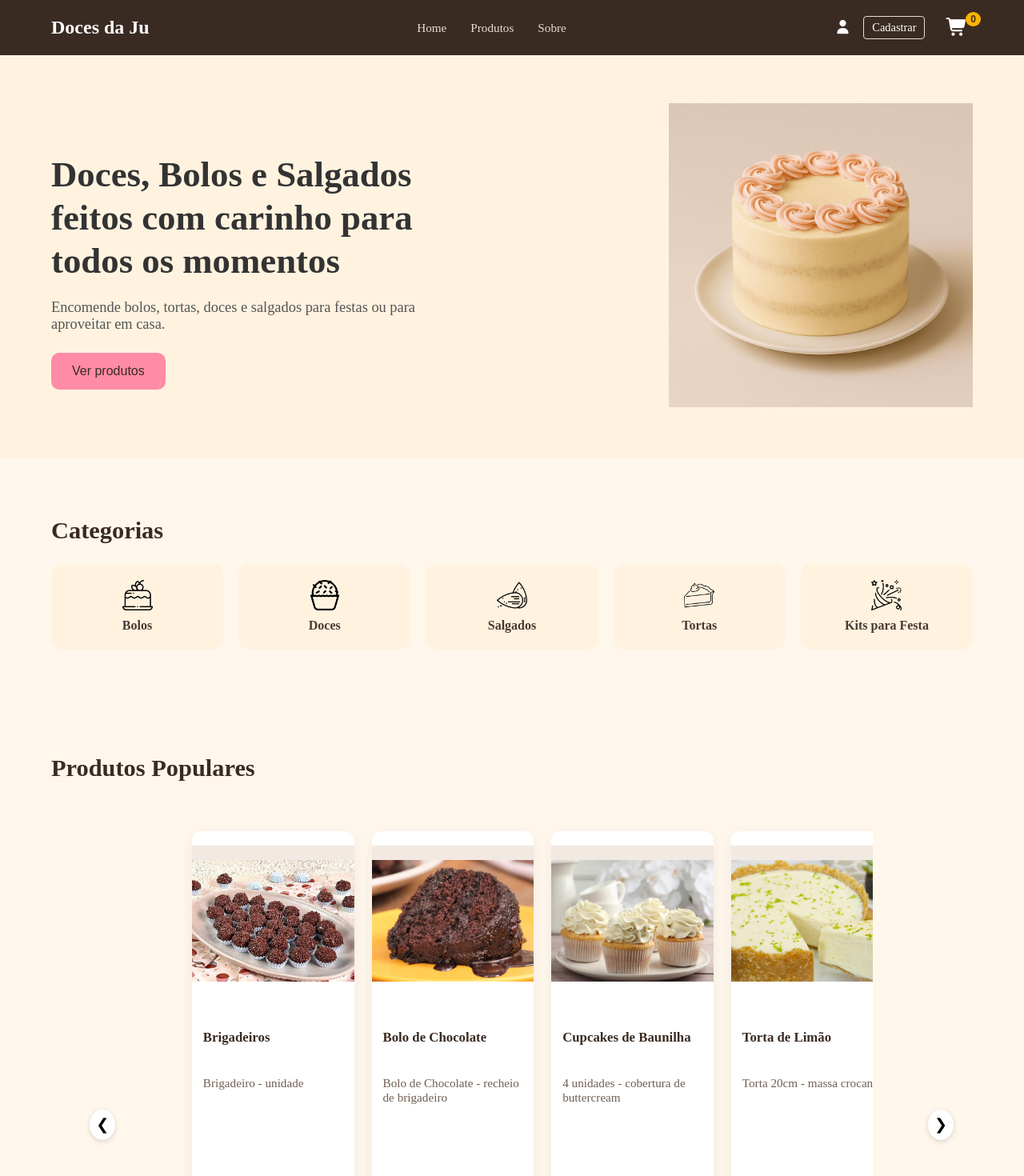
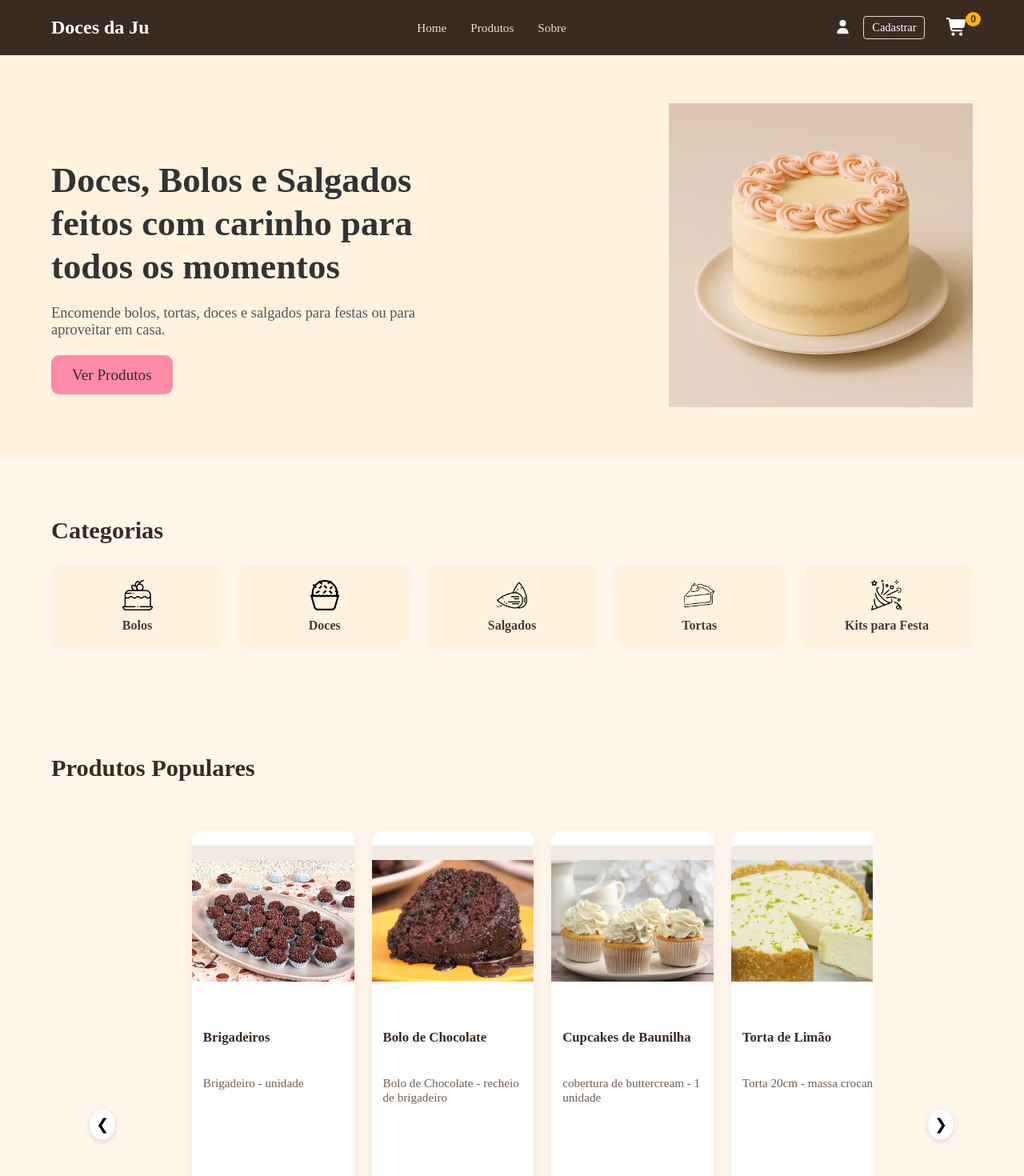
Before and after one commit to mateus-msantos-dev/desafio-final, an Angular app: page / in a window 1280 px wide. Shown: the top 1470 px of the page at 80% size. Built offline with nearby package versions, Linux system fonts and the light colour scheme.

Commit message:
Pequenas alterações nos links do home e sobre

```diff
--- a/public/assets/data/products.json
+++ b/public/assets/data/products.json
@@ -3,7 +3,7 @@
       "id": 1,
       "name": "Brigadeiros",
       "short": "Brigadeiro - unidade",
-      "price": 55.0,
+      "price": 1.50,
       "image": "/img/brigadeiro.jpeg",
       "category": "doces"
     },
@@ -11,15 +11,15 @@
       "id": 2,
       "name": "Bolo de Chocolate",
       "short": "Bolo de Chocolate - recheio de brigadeiro",
-      "price": 45.0,
+      "price": 25.0,
       "image": "/img/bolo-de-chocolate.jpg",
       "category": "bolos"
     },
     {
       "id": 3,
       "name": "Cupcakes de Baunilha",
-      "short": "4 unidades - cobertura de buttercream",
-      "price": 20.0,
+      "short": "cobertura de buttercream - 1 unidade",
+      "price": 5.0,
       "image": "/img/cupcake-de-baunilha.avif",
       "category": "doces"
     },
@@ -27,7 +27,7 @@
       "id": 4,
       "name": "Torta de Limão",
       "short": "Torta 20cm - massa crocante",
-      "price": 60.0,
+      "price": 30.0,
       "image": "/img/torta-de-limao.jpg",
       "category": "tortas"
     },
@@ -35,7 +35,7 @@
       "id": 5,
       "name": "Coxinha",
       "short": "Coxinha de frango - unidade",
-      "price": 3,
+      "price": 2,
       "image": "/img/coxinha.webp",
       "category": "salgados"
     },
@@ -43,7 +43,7 @@
       "id": 6,
       "name": "Kibe",
       "short": "Kibe - unidade",
-      "price": 3,
+      "price": 1.50,
       "image": "/img/kibe.avif",
       "category": "salgados"
     },
@@ -51,7 +51,7 @@
       "id": 7,
       "name": "Pastel",
       "short": "Pastel de carne - unidade",
-      "price": 4,
+      "price": 2,
       "image": "/img/pastel.webp",
       "category": "salgados"
     },
@@ -59,7 +59,7 @@
       "id": 8,
       "name": "Empada",
       "short": "Empada de frango - unidade",
-      "price": 2.50,
+      "price": 1.50,
       "image": "/img/empada.webp",
       "category": "salgados"
     },
@@ -67,7 +67,7 @@
       "id": 9,
       "name": "Bolo de Milho",
       "short": "Bolo de Milho",
-      "price": 28,
+      "price": 20,
       "image": "/img/bolo-de-milho.webp",
       "category": "bolos"
     },
@@ -75,7 +75,7 @@
       "id": 10,
       "name": "Bolo de Cenoura com Chocolate",
       "short": "Bolo de Cenoura com Chocolate",
-      "price": 30,
+      "price": 26,
       "image": "/img/bolo-de-cenoura.webp",
       "category": "bolos"
     },
@@ -91,7 +91,7 @@
       "id": 12,
       "name": "Beijinho",
       "short": "Beijinho - unidade",
-      "price": 5,
+      "price": 1.50,
       "image": "/img/beijinho.jpg",
       "category": "doces"
     },
@@ -99,7 +99,7 @@
       "id": 13,
       "name": "Bem Casado",
       "short": "Bem Casado - unidade",
-      "price": 5,
+      "price": 2,
       "image": "/img/bem-casado.avif",
       "category": "doces"
     },
@@ -107,7 +107,7 @@
       "id": 14,
       "name": "Torta de morango",
       "short": "Torta de morango",
-      "price": 62,
+      "price": 45,
       "image": "/img/torta-de-morango.jpg",
       "category": "tortas"
     },
@@ -115,7 +115,7 @@
       "id": 15,
       "name": "Torta de Maracujá",
       "short": "Torta de Maracujá",
-      "price": 58,
+      "price": 42,
       "image": "/img/torta-de-maracuja.jpg",
       "category": "tortas"
     },
@@ -123,7 +123,7 @@
       "id": 16,
       "name": "Torta de Chocolate",
       "short": "Torta de Chocolate",
-      "price": 55,
+      "price": 44,
       "image": "/img/torta-de-chocolate.webp",
       "category": "tortas"
     }
--- a/src/app/components/footer/footer.component.html
+++ b/src/app/components/footer/footer.component.html
@@ -9,8 +9,8 @@
       <!-- Navegação -->
       <nav class="footer-nav">
         <a href="#">Home</a>
-        <a href="#">Produtos</a>
-        <a href="#">Sobre</a>
+        <a href="/produtos">Produtos</a>
+        <a href="/sobre">Sobre</a>
       </nav>
 
       <!-- Redes sociais -->
--- a/src/app/pages/home/components/categorias/categorias.component.css
+++ b/src/app/pages/home/components/categorias/categorias.component.css
@@ -22,8 +22,6 @@
     border-radius: 14px;
     padding: 1.2rem 0.8rem;
     text-align: center;
-    cursor: pointer;
-
     display: flex;
     flex-direction: column;
     align-items: center;
--- a/src/app/pages/home/components/hero/hero.component.css
+++ b/src/app/pages/home/components/hero/hero.component.css
@@ -35,26 +35,23 @@
 .subtitle {
   font-size: 1.15rem;
   color: #555;
-  margin-bottom: 25px;
+  margin-bottom: 35px;
 }
 
 /* Botão */
-.btn-hero {
+.btn-hero1 {
   background-color: #ff8ba7; /* rosa */
   padding: 14px 26px;
-  font-size: 1rem;
+  font-size: 1.2rem;
   border: none;
   border-radius: 10px;
   cursor: pointer;
   transition: 0.2s ease;
-}
-
-.btn-hero a{
   text-decoration: none;
   color: #3a2b22;
 }
 
-.btn-hero:hover {
+.btn-hero1:hover {
   background-color: #ff6f91;
 }
 
--- a/src/app/pages/home/components/hero/hero.component.html
+++ b/src/app/pages/home/components/hero/hero.component.html
@@ -9,7 +9,7 @@
         Encomende bolos, tortas, doces e salgados para festas ou para aproveitar em casa.
       </p>
 
-      <button class="btn-hero"><a href="/produtos">Ver produtos</a></button>
+      <a class="btn-hero1" href="/produtos">Ver Produtos</a>
     </div>
 
     <div class="hero-image">
--- a/src/app/pages/sobre/sobre.component.html
+++ b/src/app/pages/sobre/sobre.component.html
@@ -52,9 +52,7 @@
         </iframe>
       </div>
 
-      <a routerLink="/produtos" class="btn-pedidos">
-        Ver Produtos
-      </a>
+      <a class="btn-pedidos" href="/produtos">Ver Produtos</a>
     </div>
 
   </section>
```
